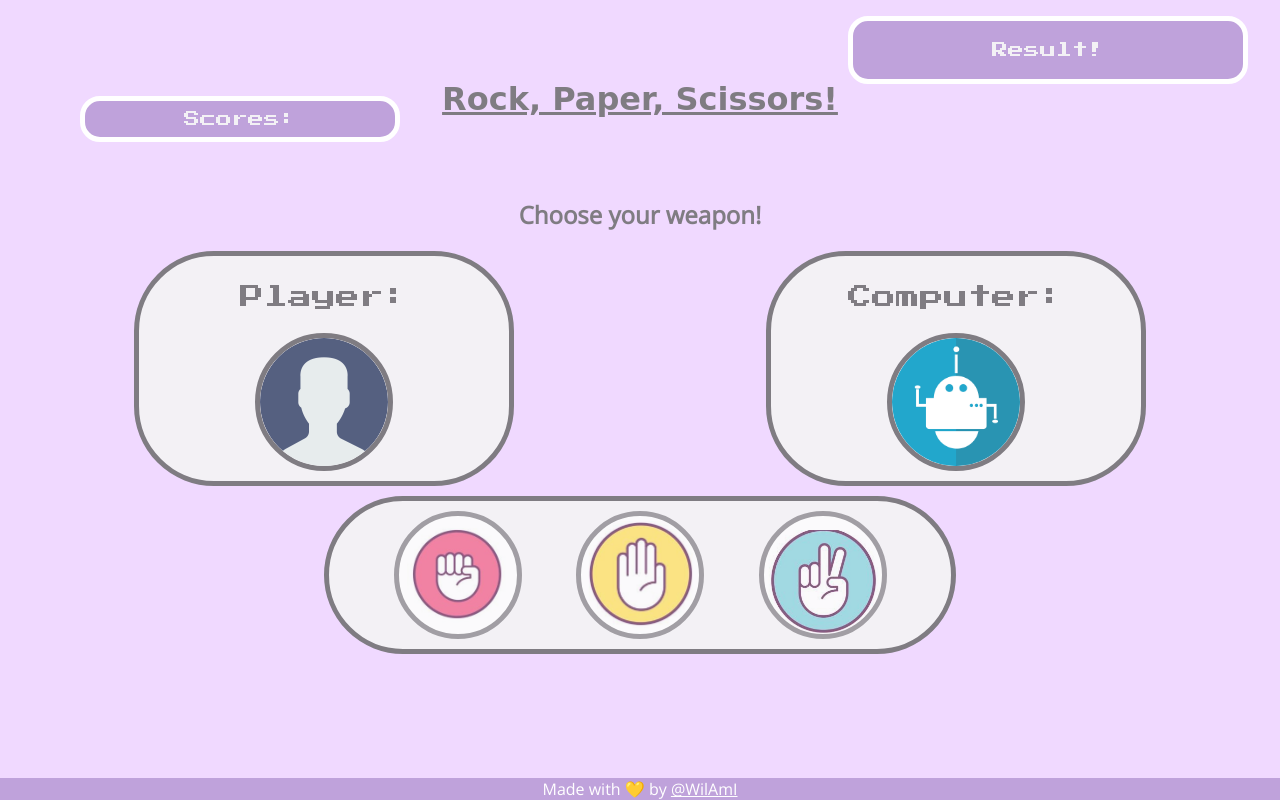
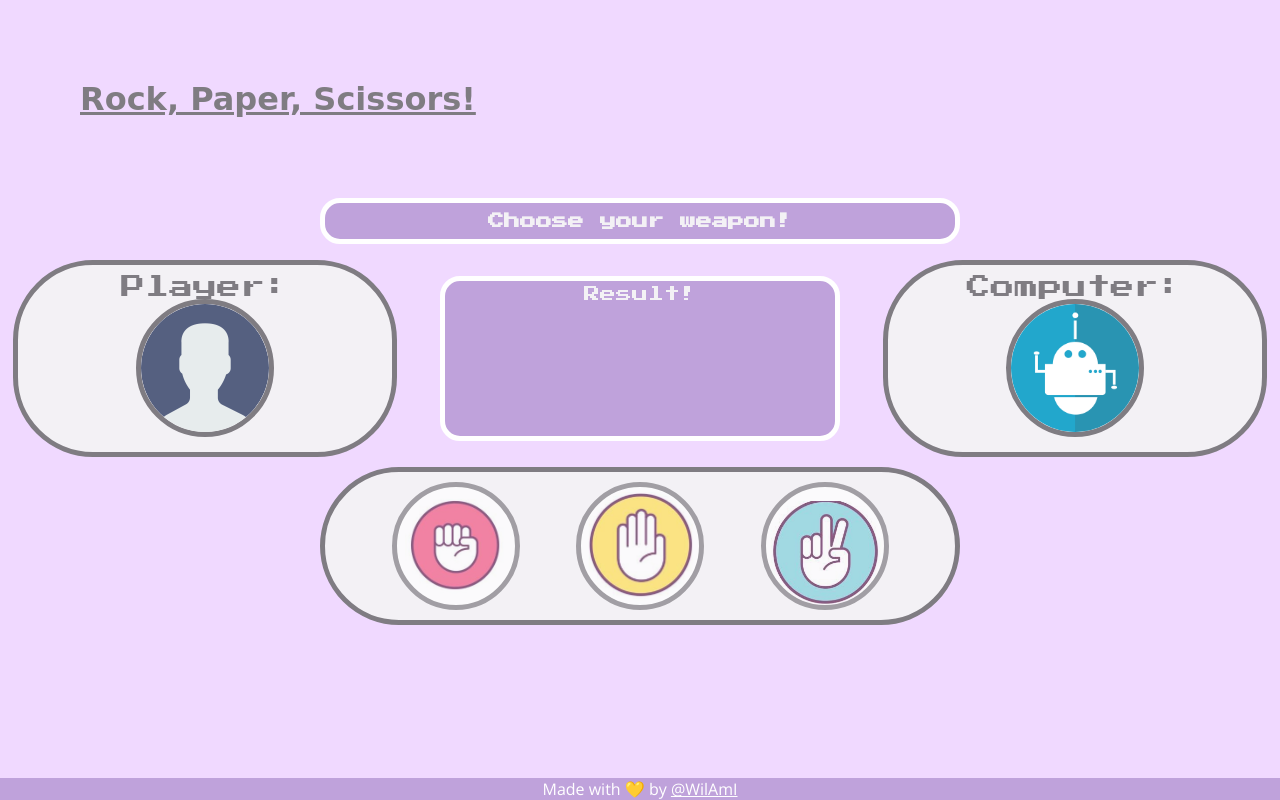
Before and after one commit to WilAm1/TOP_rock-paper-scissors, a plain HTML site: page index.html in a window 1280 px wide. Drawn offline with nearby package versions, Linux system fonts and the light colour scheme; a web font is replaced by a local one.

Commit message:
Clean announcement code

```diff
--- a/assets/styles.css
+++ b/assets/styles.css
@@ -1,4 +1,14 @@
-html {
+* {
+    margin: 0;
+    padding: 0;
+    border: 0;
+    outline: 0;
+    font-size: 100%;
+    vertical-align: baseline;
+    background: transparent;
+}
+
+body {
     text-align: center;
     font-family: 'Open Sans', Arial, Helvetica, sans-serif;
     background-color: #F0D9FF;
@@ -7,10 +17,15 @@ html {
     padding: 0;
 }
 
-h1,
 a {
-    font-stretch: wider;
     color: #7F7C82;
+}
+
+h1 {
+    color: #7F7C82;
+    text-align: left;
+    margin: 0;
+    font-size: 2rem;
 }
 
 h1,
@@ -63,7 +78,7 @@ h3 {
     background-color: #F3F1F5;
     box-sizing: border-box;
     width: 30%;
-    padding: 5px;
+    padding: 10px;
     border-radius: 5rem;
     border: solid #7F7C82 5px;
 }
@@ -133,11 +148,9 @@ h3 {
 
 /* Sticky */
 
-p.announcer {
-    position: fixed;
-    top: 10vh;
-    left: 5vw;
-    width: 20rem;
+.announcer {
+    width: 50%;
+    margin: 1rem auto;
     box-sizing: border-box;
 }
 
@@ -147,10 +160,10 @@ p.announcer {
 }
 
 .announcement {
-    position: fixed;
+    /* position: fixed; */
     padding: 5px;
-    right: 2vh;
-    top: 0vh;
+    /* right: 2vh; */
+    /* top: 0vh; */
     width: 25rem;
 }
 
--- a/index.html
+++ b/index.html
@@ -18,14 +18,17 @@
 
 <body>
     <div class="title">
-        <p class="announcer">Scores:</p>
         <h1 class="title-text">
             <a href="https://www.youtube.com/watch?v=9YqT6EsEvBk" target="_blank">Rock, Paper, Scissors!</a>
         </h1>
     </div>
 
+    <div class="announcer">
+        <h2 class="game-result">Choose your weapon!</h2>
+        <p class="scores"></p>
+    </div>
 
-    <h2 class="game-result">Choose your weapon!</h2>
+
     <div class="main-choices">
         <div class="player-div">
             <div class="guide-div">
@@ -35,7 +38,10 @@
                 </div>
 
             </div>
-
+        </div>
+        <div class="announcement">
+            <p>Result!</p>
+            <p class="result"></p>
         </div>
 
         <div class="computer-div">
@@ -51,11 +57,7 @@
         <button class="weapon scissor">Scissors</button>
     </div>
 
-    <div class="announcement">
-        <p>Result!</p>
-        <p class="result"></p>
 
-    </div>
     <footer class="ftr">
         <span>Made with 💛 by <a  target="blank" href="https://github.com/WilAm1" class="profile">@WilAmI</a> </span>
     </footer>
--- a/mainScript.js
+++ b/mainScript.js
@@ -42,7 +42,7 @@ function playGame(playerValue) {
     } else if (result.includes('loses')) {
         computerScore += 1
     }
-    announcement.textContent = `Scores: Player Score: ${playerScore}/5\nComputer Score: ${computerScore}/5`;
+    pScores.textContent = `Player Score: ${playerScore}/5  Computer Score: ${computerScore}/5`;
 
     if (playerScore === 5 || computerScore === 5) {
         showFinalScore()
@@ -53,7 +53,7 @@ function playGame(playerValue) {
 function showFinalScore() {
     weapons.forEach(weapon => weapon.disabled = true);
     resultText.textContent = "Game Over";
-    announcement.textContent = `Final Scores!\nPlayer Score: ${playerScore}/5\nComputer Score: ${computerScore}/5`;
+    pScores.textContent = `Final Scores!\nPlayer Score: ${playerScore}/5\nComputer Score: ${computerScore}/5`;
 
     const finalResult = (playerScore == computerScore) ? "Its a Tie!" :
         (playerScore > computerScore) ? "Player Wins!!" : 'Player loses. Computer Bot wins!';
@@ -99,6 +99,7 @@ const gameResultElement = document.querySelector('.game-result');
 const resultText = document.querySelector('.result');
 const divAnnouncement = document.querySelector('.announcement');
 const announcement = document.querySelector('.announcer');
+const pScores = document.querySelector('.scores');
 const playDescription = document.createElement('p');
 const weapons = Array.from(document.querySelectorAll('button.weapon'));
 weapons.forEach(weapon => {
```
